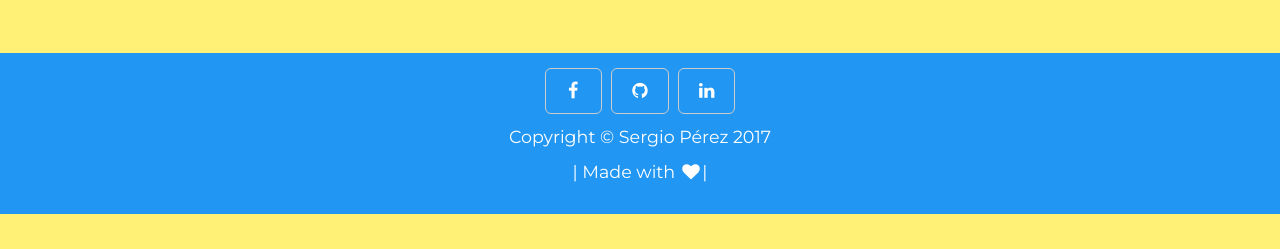
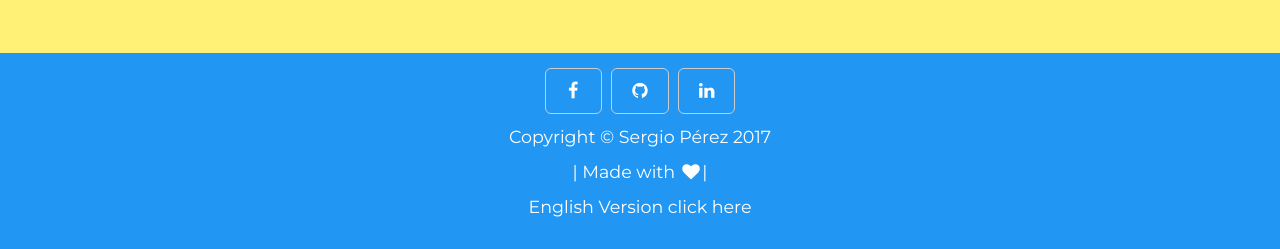
Before and after one commit to Serchcode/cvirtual, a Django app: template main/templates/cv.html in a window 1280 px wide. Shown: the part 1594-1843 px from the top of the page. Before the commit the page ends 1808 px from the top, so only its background shows below. Run offline with Django 3.2, Linux system fonts and the light colour scheme; the template is opened without the code that fills it, so the values that code supplies are empty; parts of the project's set-up code (start-up, migrations or seed data) failed here and were passed over; some libraries are stand-ins or nearby versions.

Commit message:
add link to cv react :octocat:

```diff
--- a/Template/base.html
+++ b/Template/base.html
@@ -77,6 +77,7 @@
         <blockquote style='border: none;'>
           <p>Copyright © Sergio Pérez 2017</p>
           <p>| Made with <i class="fa fa-heart fa-fw"></i>|</p>
+          <p><a style="text-decoration:none; color:white;" href="https://curriculum-sergio-perez.firebaseapp.com/">English Version click here</a></p>
       </article>
     </div>
   </div>
```
